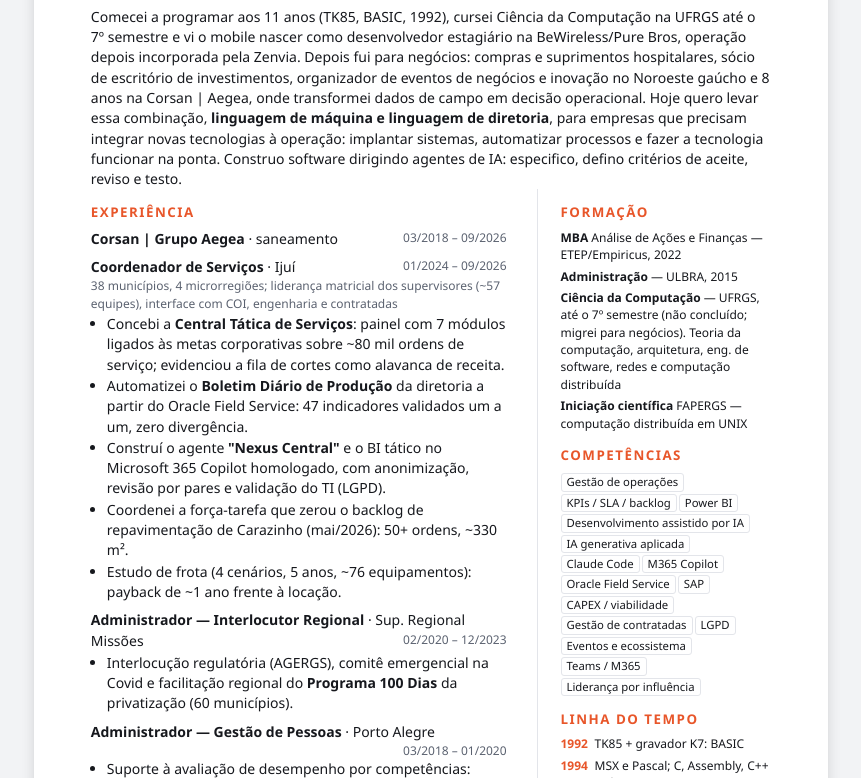
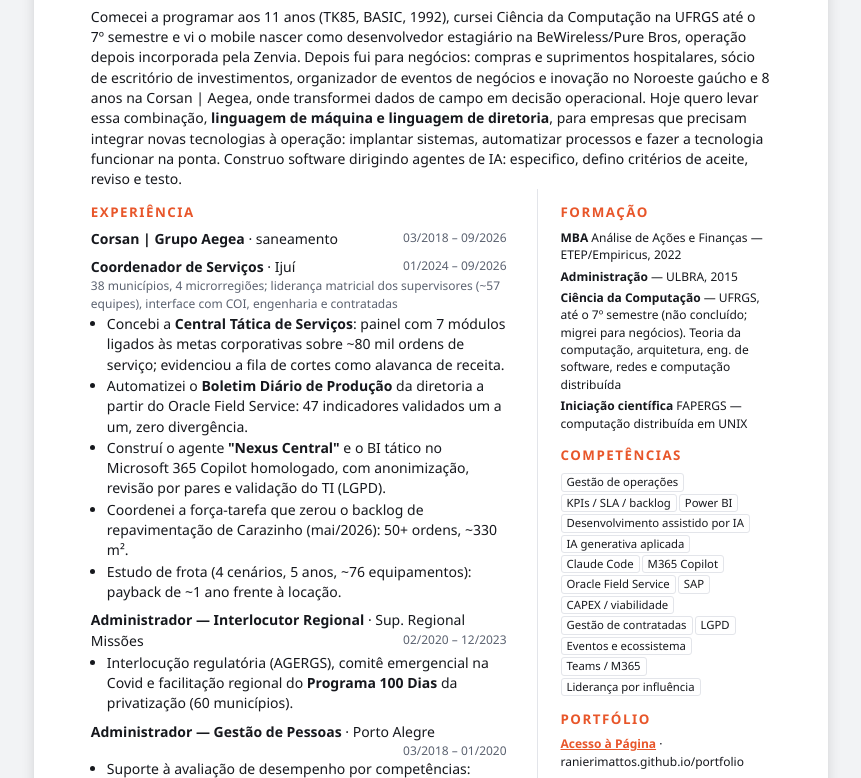
Before and after one commit to ranierimattos/curriculo, a plain HTML site: page index.html in a window 1280 px wide. Shown: the part 174-952 px from the top of the page, without its empty margins (209-1070 px from the left). Drawn offline with Linux system fonts and the light colour scheme.

Commit message:
Adiciona seção Portfólio com link para a página
Co-Authored-By: Claude Opus 5.5 <noreply@anthropic.com>

```diff
--- a/index.html
+++ b/index.html
@@ -26,7 +26,7 @@ ul{margin:2px 0 0 16px;padding:0}li{margin:1px 0}
 .fit{background:#fff4ef;border-left:3px solid var(--acc);padding:6px 9px;font-size:9.3pt;margin-top:10px}
 .job ul{clear:both}
 @page{size:A4;margin:0}
-@media print{body{background:#fff;font-size:8.8pt;line-height:1.36}.page{margin:0;box-shadow:none;padding:9mm 12mm;min-height:0}h1{font-size:21pt}h2{margin:9px 0 3px}.pitch{font-size:9.2pt}.contact{font-size:8.4pt}.job{margin-bottom:6px}.tl div{margin-bottom:1px}.tag{font-size:8pt}.cols{grid-template-columns:1fr 58mm}}
+@media print{body{background:#fff;font-size:8.8pt;line-height:1.36}.page{margin:0;box-shadow:none;padding:8mm 12mm;min-height:0}h1{font-size:21pt}h2{margin:7px 0 2px}.side .tl{font-size:8.5pt}.pitch{font-size:9.2pt}.contact{font-size:8.4pt}.job{margin-bottom:6px}.tl div{margin-bottom:1px}.tag{font-size:8pt}.cols{grid-template-columns:1fr 58mm}}
 </style>
 </head>
 <body>
@@ -93,6 +93,9 @@ ul{margin:2px 0 0 16px;padding:0}li{margin:1px 0}
 <h2>Competências</h2>
 <span class="tag">Gestão de operações</span><span class="tag">KPIs / SLA / backlog</span><span class="tag">Power BI</span><span class="tag">Desenvolvimento assistido por IA</span><span class="tag">IA generativa aplicada</span><span class="tag">Claude Code</span><span class="tag">M365 Copilot</span><span class="tag">Oracle Field Service</span><span class="tag">SAP</span><span class="tag">CAPEX / viabilidade</span><span class="tag">Gestão de contratadas</span><span class="tag">LGPD</span><span class="tag">Eventos e ecossistema</span><span class="tag">Teams / M365</span><span class="tag">Liderança por influência</span>
 
+<h2>Portfólio</h2>
+<div class="tl"><a href="https://ranierimattos.github.io/portfolio/" style="color:var(--acc);font-weight:600">Acesso à Página</a> · ranierimattos.github.io/portfolio</div>
+
 <h2>Linha do tempo</h2>
 <div class="tl">
 <div><span>1992</span>TK85 + gravador K7: BASIC</div>
```
Also changed, not shown: 1 other file.
